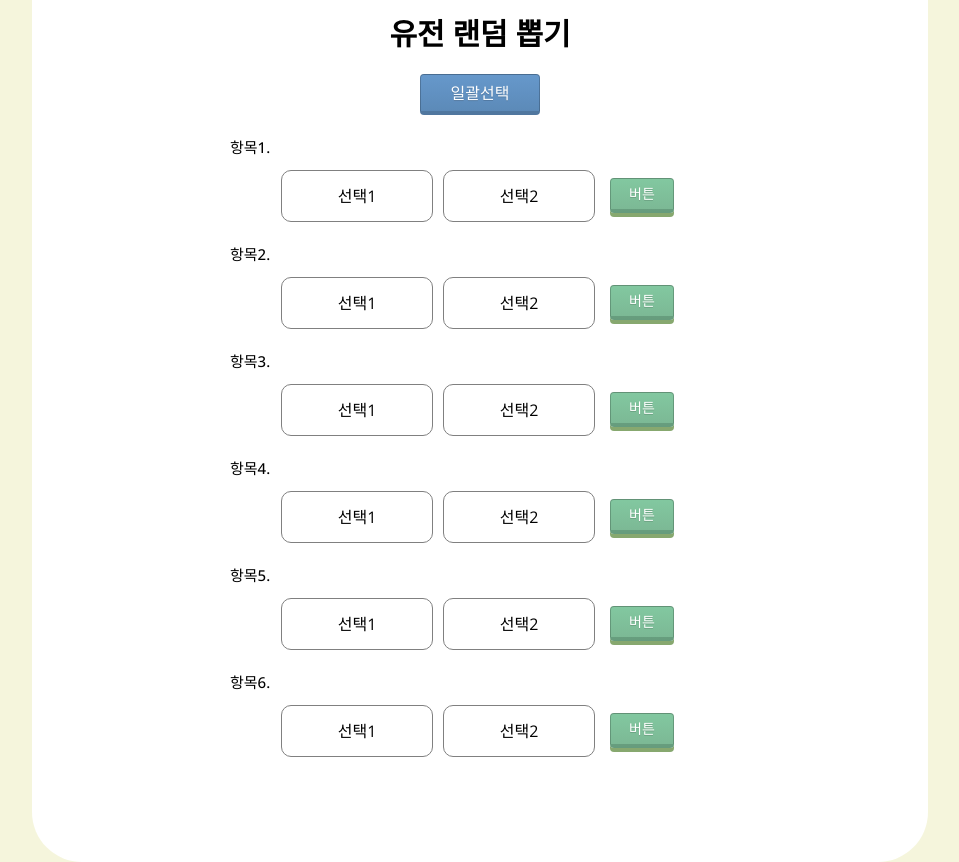
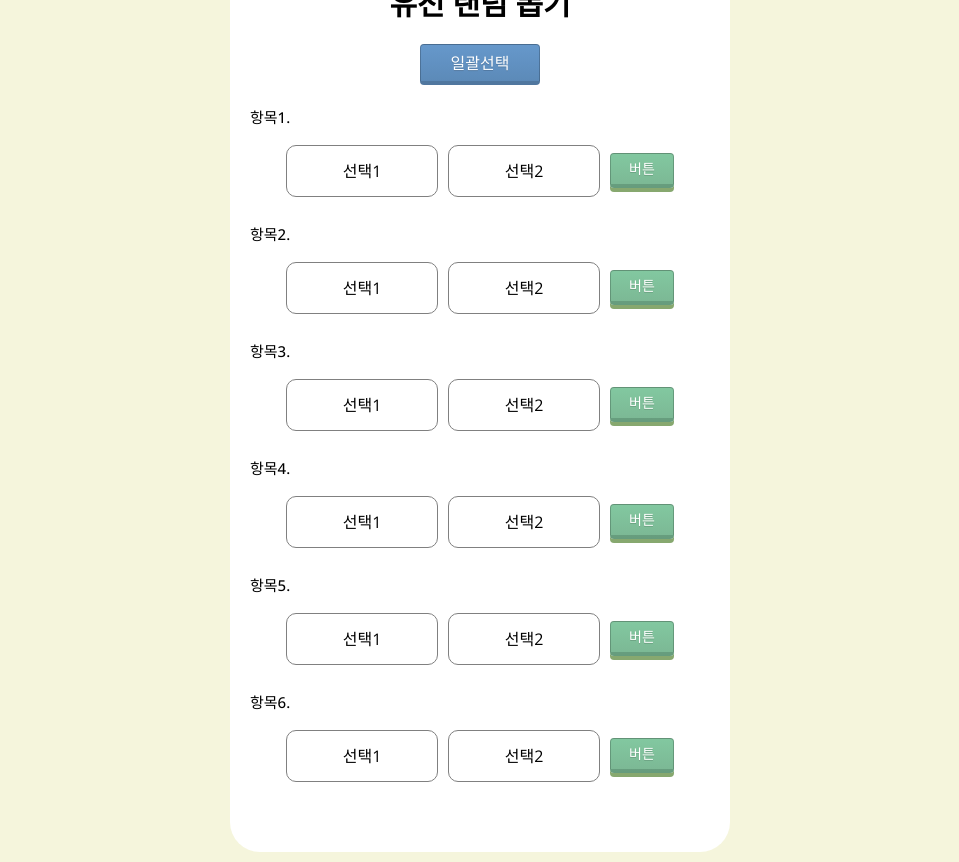
Before and after one commit to seoh77/random-draw, a plain HTML site: page index.html in a window 1280 px wide. Shown: the whole page, without its empty margins (160-1119 px from the left). Drawn offline with nearby package versions, Linux system fonts and the light colour scheme.

Commit message:
fix: css 오류 수정

```diff
--- a/css/main.css
+++ b/css/main.css
@@ -1,23 +1,23 @@
 body {
   background-color: beige;
-  display: flex;
-  justify-content: center;
-  align-items: center;
+  margin: 0;
+  min-height: 100vh;
 }
 
 .all-container {
   background-color: white;
-  padding: 80px 0;
-  min-width: 500px;
-  width: 70vw;
-  border-radius: 50px;
+  padding: 40px 20px;
+  width: 90vw;
+  max-width: 500px;
+  border-radius: 30px;
+  box-sizing: border-box;
 }
 
 .title {
   font-size: 30px;
   font-weight: 700;
-  display: flex;
-  justify-content: center;
+  text-align: center;
+  margin: 0;
 }
 
 .container {
@@ -32,13 +32,13 @@ body {
 
 .main {
   display: flex;
-  flex-flow: column;
+  flex-direction: column;
   align-items: center;
 }
 
 .section {
   margin-bottom: 25px;
-  width: 500px;
+  width: 100%;
 }
 
 h3 {
@@ -51,19 +51,42 @@ h3 {
   display: flex;
   justify-content: center;
   align-items: center;
+  flex-wrap: wrap;
 }
 
 .box {
-  width: 150px;
+  flex: 1 1 100px;
+  max-width: 150px;
   height: 50px;
   border: 1px solid gray;
   border-radius: 10px;
   display: flex;
   justify-content: center;
   align-items: center;
-  margin-right: 10px;
+  margin: 5px;
 }
 
 .btn:hover {
   cursor: pointer;
 }
+
+@media (min-width: 768px) {
+  body {
+    display: flex;
+    justify-content: center;
+    align-items: center;
+  }
+}
+
+@media (max-width: 767px) {
+  body {
+    display: block;
+    overflow-y: auto;
+  }
+
+  .all-container {
+    border-radius: 20px;
+    padding: 20px 10px;
+    margin: 20px auto;
+  }
+}
```
